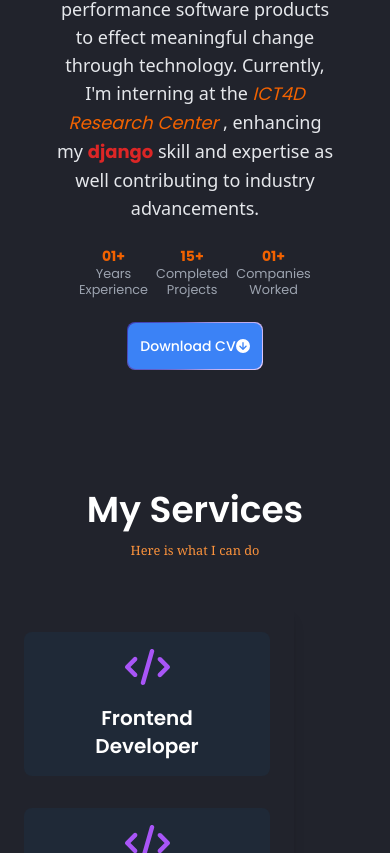
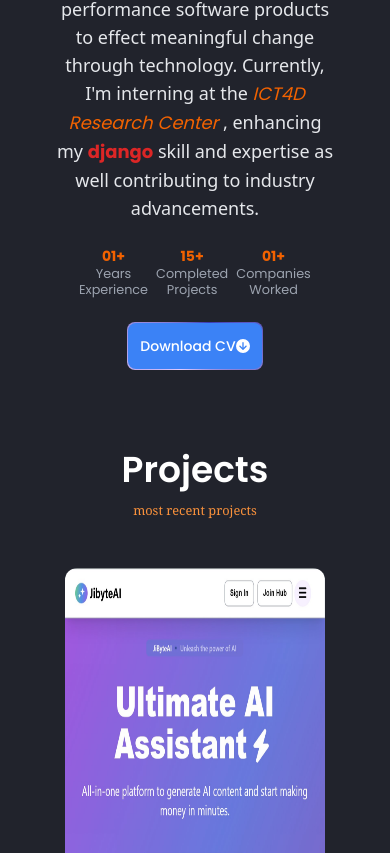
Before and after one commit to solomon-mh/myporfolio, a React (Vite) app: page / in a window 390 px wide. Shown: the part 1147-2000 px from the top of the page. Built offline with nearby package versions, Linux system fonts and the light colour scheme; a web font is replaced by a local one.

Commit message:
modifying the structure of the home page for responsiveness

```diff
--- a/src/pages/Home.jsx
+++ b/src/pages/Home.jsx
@@ -8,6 +8,7 @@
   // MyProjects,
   ScrollToTop,
   Services,
+  MyProjects,
 } from "../components";
 const Home = () => {
   const rightRef = useRef(null);
@@ -26,11 +27,15 @@
   return (
     <div>
       <NavBar />
-      <main className='m-auto md:my-24 mb-24 md:mt-12'>
+      <main className="m-auto md:my-24 mb-24 md:mt-12">
         <Hero />
         <AboutMe />
-        <Services />
-        {/* <MyProjects /> */}
+        <div className="hidden md:block">
+          <Services />
+        </div>
+        <div className="block md:hidden">
+          <MyProjects />
+        </div>
       </main>
       <footer>
         <Footer />
```
